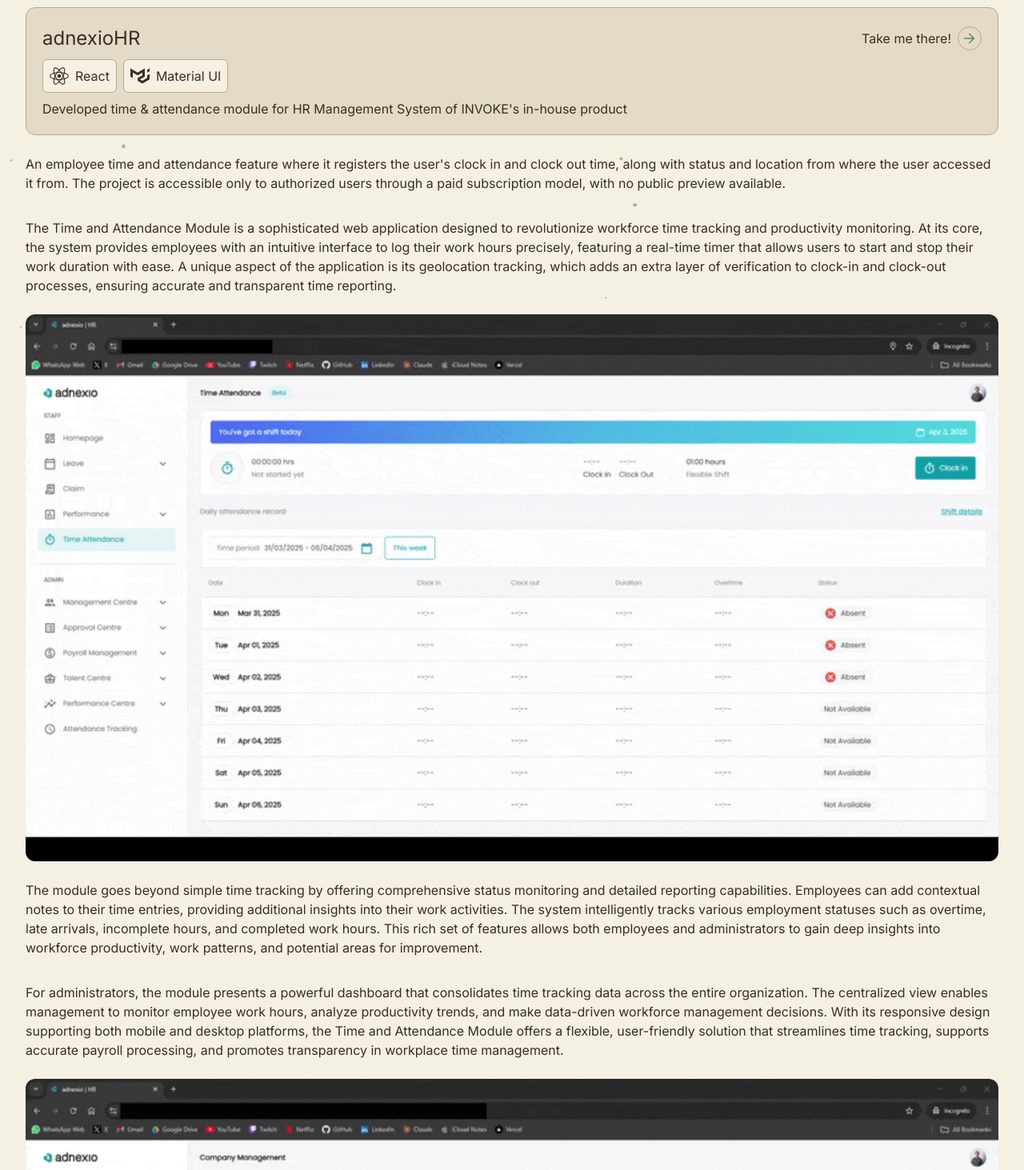
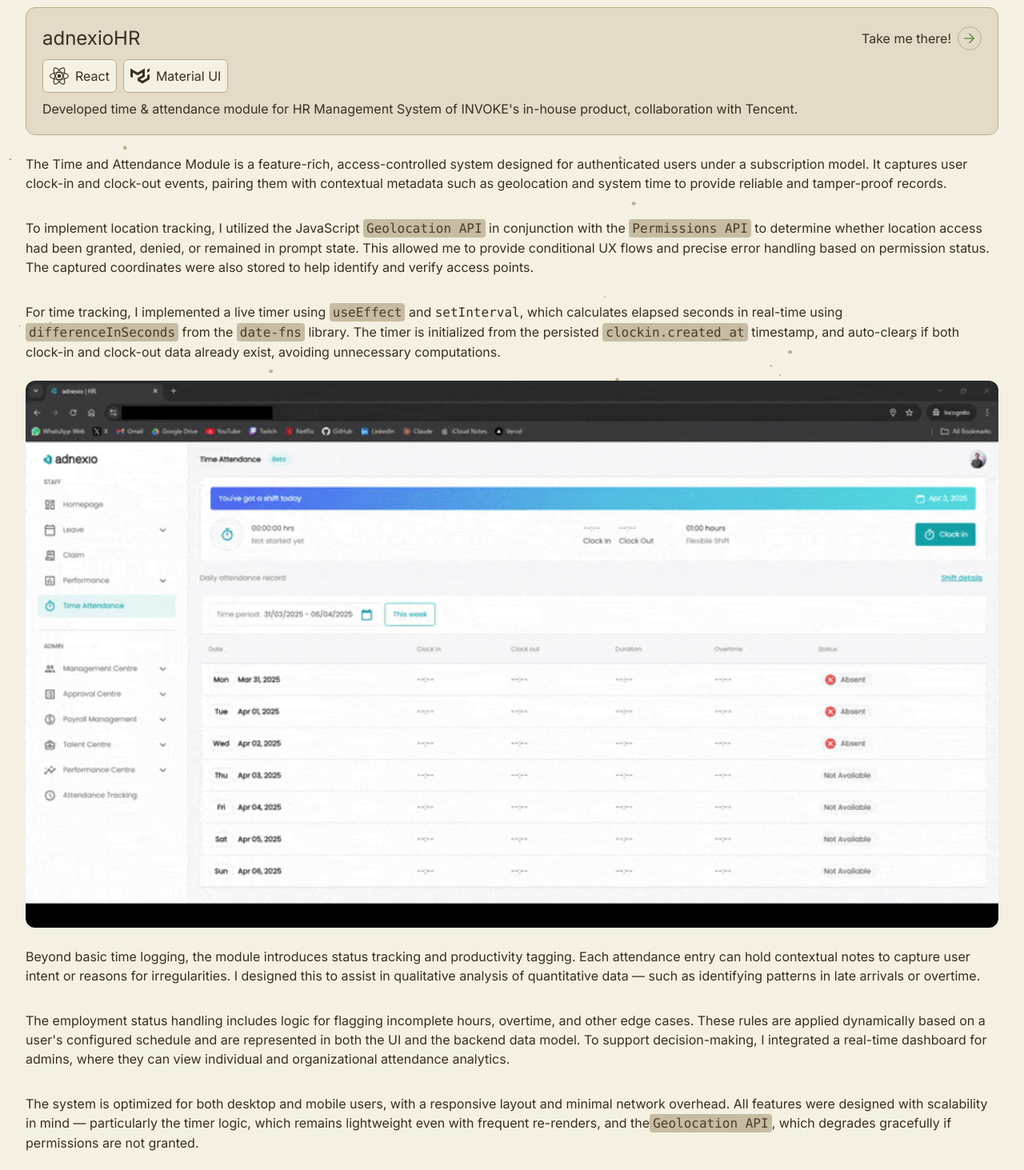
Before and after one commit to afi-hillman/my-portfolio, a Next.js app: page /projects/adnexioHR in a window 1280 px wide. Shown: the part 160-1623 px from the top of the page at 80% size. Built offline with nearby package versions, Linux system fonts and the light colour scheme.

Commit message:
fix:update project descriptions

```diff
--- a/src/components/NavMenu.tsx
+++ b/src/components/NavMenu.tsx
@@ -10,7 +10,6 @@ const NavMenu = () => {
   const [openTheme, setOpenTheme] = useState(false);
   const themes = [
     { name: "light", colors: ["#5a7e46", "#f5f1e6", "#2c2418", "#a65e2e"] },
-    // { name: "light", colors: ["#99c221", "#fafbf5", "#41474c", "#e55812"] },
     { name: "dark", colors: ["#ff5277", "#0e141b", "#ffffff", "#43a9a3"] },
   ];
   const { setTheme } = useTheme();
@@ -21,7 +20,7 @@ const NavMenu = () => {
         className={`
           w-full transition-all duration-300 ease-in-out
           overflow-hidden
-          ${openTheme ? "h-[130px]" : "h-0"}
+          ${openTheme ? "h-[140px]" : "h-0"}
         `}
       >
         <div className="flex items-center justify-end mt-2">
@@ -46,7 +45,9 @@ const NavMenu = () => {
               className="rounded-md border border-border w-full h-fit py-4 cursor-pointer group hover:bg-muted transition-all duration-300 ease-in-out flex flex-col items-center justify-center gap-4"
               onClick={() => setTheme(item.name)}
             >
-              <p>{item.name}</p>
+              <div className="py-1 px-4 rounded-xl border border-border bg-muted text-text-offset">
+                <p>{item.name}</p>
+              </div>
               <div className="flex items-center gap-2">
                 {item?.colors?.map((color, colorIndex) => (
                   <div
--- a/src/components/projects.js
+++ b/src/components/projects.js
@@ -7,55 +7,83 @@ export const projects = [
     link: "https://adnexio.jobs/",
     title: "adnexioHR",
     subtitle:
-      "Developed time & attendance module for HR Management System of INVOKE's in-house product",
+      "Developed time & attendance module for HR Management System of INVOKE's in-house product, collaboration with Tencent.",
     tech: [techFinder("React"), techFinder("Material UI")].filter(Boolean),
     logo: "/adnexio_logo.png",
     image: "/project_adnexio_time_attendance.png",
     description: (
       <div className="flex flex-col gap-8">
         <p>
-          An employee time and attendance feature where it registers the
-          user&apos;s clock in and clock out time, along with status and
-          location from where the user accessed it from. The project is
-          accessible only to authorized users through a paid subscription model,
-          with no public preview available.
+          The Time and Attendance Module is a feature-rich, access-controlled
+          system designed for authenticated users under a subscription model. It
+          captures user clock-in and clock-out events, pairing them with
+          contextual metadata such as geolocation and system time to provide
+          reliable and tamper-proof records.
         </p>
         <p>
-          The Time and Attendance Module is a sophisticated web application
-          designed to revolutionize workforce time tracking and productivity
-          monitoring. At its core, the system provides employees with an
-          intuitive interface to log their work hours precisely, featuring a
-          real-time timer that allows users to start and stop their work
-          duration with ease. A unique aspect of the application is its
-          geolocation tracking, which adds an extra layer of verification to
-          clock-in and clock-out processes, ensuring accurate and transparent
-          time reporting.
+          To implement location tracking, I utilized the JavaScript{" "}
+          <code className="px-1 py-0.5 rounded bg-muted text-muted-foreground">
+            Geolocation API
+          </code>{" "}
+          in conjunction with the{" "}
+          <code className="px-1 py-0.5 rounded bg-muted text-muted-foreground">
+            Permissions API
+          </code>{" "}
+          to determine whether location access had been granted, denied, or
+          remained in prompt state. This allowed me to provide conditional UX
+          flows and precise error handling based on permission status. The
+          captured coordinates were also stored to help identify and verify
+          access points.
+        </p>
+        <p>
+          For time tracking, I implemented a live timer using{" "}
+          <code className="px-1 py-0.5 rounded bg-muted text-muted-foreground">
+            useEffect
+          </code>{" "}
+          and <code>setInterval</code>, which calculates elapsed seconds in
+          real-time using{" "}
+          <code className="px-1 py-0.5 rounded bg-muted text-muted-foreground">
+            differenceInSeconds
+          </code>{" "}
+          from the{" "}
+          <code className="px-1 py-0.5 rounded bg-muted text-muted-foreground">
+            date-fns
+          </code>{" "}
+          library. The timer is initialized from the persisted{" "}
+          <code className="px-1 py-0.5 rounded bg-muted text-muted-foreground">
+            clockin.created_at
+          </code>{" "}
+          timestamp, and auto-clears if both clock-in and clock-out data already
+          exist, avoiding unnecessary computations.
         </p>
       </div>
     ),
     description2: (
       <div className="flex flex-col gap-8">
         <p>
-          The module goes beyond simple time tracking by offering comprehensive
-          status monitoring and detailed reporting capabilities. Employees can
-          add contextual notes to their time entries, providing additional
-          insights into their work activities. The system intelligently tracks
-          various employment statuses such as overtime, late arrivals,
-          incomplete hours, and completed work hours. This rich set of features
-          allows both employees and administrators to gain deep insights into
-          workforce productivity, work patterns, and potential areas for
-          improvement.
+          Beyond basic time logging, the module introduces status tracking and
+          productivity tagging. Each attendance entry can hold contextual notes
+          to capture user intent or reasons for irregularities. I designed this
+          to assist in qualitative analysis of quantitative data — such as
+          identifying patterns in late arrivals or overtime.
         </p>
         <p>
-          For administrators, the module presents a powerful dashboard that
-          consolidates time tracking data across the entire organization. The
-          centralized view enables management to monitor employee work hours,
-          analyze productivity trends, and make data-driven workforce management
-          decisions. With its responsive design supporting both mobile and
-          desktop platforms, the Time and Attendance Module offers a flexible,
-          user-friendly solution that streamlines time tracking, supports
-          accurate payroll processing, and promotes transparency in workplace
-          time management.
+          The employment status handling includes logic for flagging incomplete
+          hours, overtime, and other edge cases. These rules are applied
+          dynamically based on a user&apos;s configured schedule and are
+          represented in both the UI and the backend data model. To support
+          decision-making, I integrated a real-time dashboard for admins, where
+          they can view individual and organizational attendance analytics.
+        </p>
+        <p>
+          The system is optimized for both desktop and mobile users, with a
+          responsive layout and minimal network overhead. All features were
+          designed with scalability in mind — particularly the timer logic,
+          which remains lightweight even with frequent re-renders, and the
+          <code className="px-1 py-0.5 rounded bg-muted text-muted-foreground">
+            Geolocation API
+          </code>
+          , which degrades gracefully if permissions are not granted.
         </p>
       </div>
     ),
@@ -68,7 +96,7 @@ export const projects = [
     link: "https://agy.decoris.io/",
     title: "decoris",
     subtitle:
-      "Backend bug fixes & optimizations for INVOKE's in-house digital marketing solution product",
+      "Backend bug fixes & optimizations for INVOKE's in-house digital marketing solution product.",
     tech: [
       techFinder("Node.js"),
       techFinder("MongoDB"),
@@ -80,18 +108,63 @@ export const projects = [
     description: (
       <div className="flex flex-col gap-8">
         <p>
-          Worked on bug fixes for the backend of the product for about 4 weeks
-          while learning all the new tech stacks used in the product. The
+          Over the course of four weeks, I worked on backend bug fixes and code
+          refactoring for an in-house product, focusing on addressing existing
+          issues while simultaneously learning the required tech stack. The
           project is accessible only to authorized users through a paid
-          subscription model, with no public preview available.
+          subscription model, with no public preview available. The system was
+          built on a Node.js backend, and as a frontend developer, I had to
+          quickly ramp up on backend technologies, without any formal handover.
+          This was a challenging experience, but it contributed significantly to
+          my transition toward full-stack development.
         </p>
         <p>
-          After our primary node.js backend developer left the company, I took
-          over to fix the bugs that were present in the in-house product. Even
-          though my specialty leans towards frontend development, I always liked
-          challenges and decided to take on this project. The end goal for my
-          career path is to become a full stack developer, and this presented
-          the opportunity for me to work towards that goal.
+          One of the first issues I tackled was the consolidation of the{" "}
+          <code className="px-1 py-0.5 rounded bg-muted text-muted-foreground">
+            Content
+          </code>{" "}
+          and{" "}
+          <code className="px-1 py-0.5 rounded bg-muted text-muted-foreground">
+            Planner
+          </code>{" "}
+          models. These were previously separate but returned overlapping data.
+          I refactored them into a new{" "}
+          <code className="px-1 py-0.5 rounded bg-muted text-muted-foreground">
+            Dashboard
+          </code>{" "}
+          model, allowing the frontend to make a single API call to retrieve all
+          required data, improving performance and simplifying the frontend
+          code.
+        </p>
+      </div>
+    ),
+    description2: (
+      <div className="flex flex-col gap-8">
+        <p>
+          Another key improvement involved introducing new keys and models to
+          support the frontend&apos;s need for additional data. By adding these
+          new fields and linking them to the necessary models, I ensured the
+          frontend could access and display the required information
+          dynamically. This required an understanding of how to structure the
+          database and APIs in a way that balanced both performance and
+          flexibility.
+        </p>
+        <p>
+          One of the more technical aspects of the refactoring was optimizing
+          nested data population. I refactored the existing code to utilize
+          Mongoose&apos;s aggregation pipeline. This allowed me to handle
+          complex queries more efficiently, reducing unnecessary database calls
+          and making the overall data retrieval process faster.
+        </p>
+        <p>
+          Finally, I implemented a content filtering system to restrict access
+          to data based on the user&apos;s agency or client. This ensured that
+          users could only view content relevant to them, while allowing other
+          users to see content that was outside their scope. This was achieved
+          by adding a filtering mechanism in the backend, which applied
+          user-specific parameters to content queries. This change enhanced data
+          security and tailored the user experience to different roles within
+          the system.
         </p>
       </div>
     ),
@@ -103,7 +176,7 @@ export const projects = [
     link: "https://parksoncredit.com.my/",
     title: "Parkson Credit",
     subtitle:
-      "A corporate website built with Next.js, Tailwind, and Directus for fully editable content management",
+      "A corporate website built with Next.js, Tailwind, and Directus for fully editable content management.",
     tech: [
       techFinder("Next.js"),
       techFinder("Tailwind"),
@@ -115,18 +188,137 @@ export const projects = [
     description: (
       <div className="flex flex-col gap-8">
         <p>
-          Developed multiple pages for Parkson Credit website such as customer
-          service forms, corporate and consumer enquiry forms, corporate address
-          page, governance page, CSR page, career page and navigation menu.
+          Built and maintained multiple key pages for the Parkson Credit
+          corporate website, including sections like{" "}
+          <code className="px-1 py-0.5 rounded bg-muted text-muted-foreground">
+            Customer Service
+          </code>
+          ,{" "}
+          <code className="px-1 py-0.5 rounded bg-muted text-muted-foreground">
+            Corporate & Consumer Enquiries
+          </code>
+          ,{" "}
+          <code className="px-1 py-0.5 rounded bg-muted text-muted-foreground">
+            Corporate Address
+          </code>
+          ,{" "}
+          <code className="px-1 py-0.5 rounded bg-muted text-muted-foreground">
+            Governance
+          </code>
+          ,{" "}
+          <code className="px-1 py-0.5 rounded bg-muted text-muted-foreground">
+            CSR
+          </code>
+          , and{" "}
+          <code className="px-1 py-0.5 rounded bg-muted text-muted-foreground">
+            Career
+          </code>
+          . The project was developed using{" "}
+          <code className="px-1 py-0.5 rounded bg-muted text-muted-foreground">
+            Next.js
+          </code>{" "}
+          for performance and routing,{" "}
+          <code className="px-1 py-0.5 rounded bg-muted text-muted-foreground">
+            Tailwind CSS
+          </code>{" "}
+          for styling, and{" "}
+          <code className="px-1 py-0.5 rounded bg-muted text-muted-foreground">
+            shadcn/ui
+          </code>{" "}
+          for base UI components.
         </p>
         <p>
-          Project is built with Next.js, while using Tailwind CSS for styling
-          and shadcn UI for the base components. This project also implements
-          Directus for content management, as the client wanted the contents of
-          the website to be editable by their own staff members.
+          I emphasized reusability by creating shared components and utility
+          functions to populate pages like{" "}
+          <code className="px-1 py-0.5 rounded bg-muted text-muted-foreground">
+            Sustainability & CSR
+          </code>{" "}
+          and{" "}
+          <code className="px-1 py-0.5 rounded bg-muted text-muted-foreground">
+            Compliance & Corporate Governance
+          </code>
+          . These components dynamically render content using the{" "}
+          <code className="px-1 py-0.5 rounded bg-muted text-muted-foreground">
+            map()
+          </code>{" "}
+          method in JavaScript, making it simple for non-technical users to add
+          or manage content through Directus CMS.
+        </p>
+        <p>
+          The corporate address page includes a dynamic location integration
+          powered by the{" "}
+          <code className="px-1 py-0.5 rounded bg-muted text-muted-foreground">
+            Google Maps API
+          </code>
+          . The coordinates are embedded into an{" "}
+          <code className="px-1 py-0.5 rounded bg-muted text-muted-foreground">
+            &lt;iframe&gt;
+          </code>{" "}
+          for visual map rendering.
         </p>
       </div>
     ),
+    description2: (
+      <div className="flex flex-col gap-8">
+        <p>
+          The navigation menu includes contextual behavior logic—certain pages
+          display dropdowns conditionally based on the current route (e.g.{" "}
+          <code className="px-1 py-0.5 rounded bg-muted text-muted-foreground">
+            /corporate
+          </code>
+          ,{" "}
+          <code className="px-1 py-0.5 rounded bg-muted text-muted-foreground">
+            /consumer
+          </code>
+          ,{" "}
+          <code className="px-1 py-0.5 rounded bg-muted text-muted-foreground">
+            /career
+          </code>
+          ). The entire navigation structure is driven by state and routing
+          checks, providing users with a relevant and streamlined navigation
+          experience.
+        </p>
+        <p>
+          For form handling across multiple pages, I implemented{" "}
+          <code className="px-1 py-0.5 rounded bg-muted text-muted-foreground">
+            React Hook Form
+          </code>{" "}
+          with{" "}
+          <code className="px-1 py-0.5 rounded bg-muted text-muted-foreground">
+            Zod
+          </code>{" "}
+          for schema validation. These forms support file attachments, which are
+          uploaded to an{" "}
+          <code className="px-1 py-0.5 rounded bg-muted text-muted-foreground">
+            AWS S3 bucket
+          </code>
+          . Upon successful submission, a confirmation email—complete with the
+          uploaded attachments—is sent via{" "}
+          <code className="px-1 py-0.5 rounded bg-muted text-muted-foreground">
+            Nodemailer
+          </code>
+          .
+        </p>
+        <p>
+          I also implemented a dual-language toggle (English ↔ Malay), where the
+          selected language is stored in{" "}
+          <code className="px-1 py-0.5 rounded bg-muted text-muted-foreground">
+            cookies
+          </code>{" "}
+          via a toggle UI component. This language preference persists across
+          navigation, ensuring the correct language content is loaded on every
+          route change.
+        </p>
+        <p>
+          Directus CMS plays a central role in this project by housing all site
+          content. Every piece of text or data is editable by the client,
+          eliminating the need for developer intervention for future content
+          changes. This integration significantly streamlined the content update
+          process for the client’s internal team.
+        </p>
+      </div>
+    ),
+
     gif: "/parkson_preview_1.gif",
   },
 ];
```
